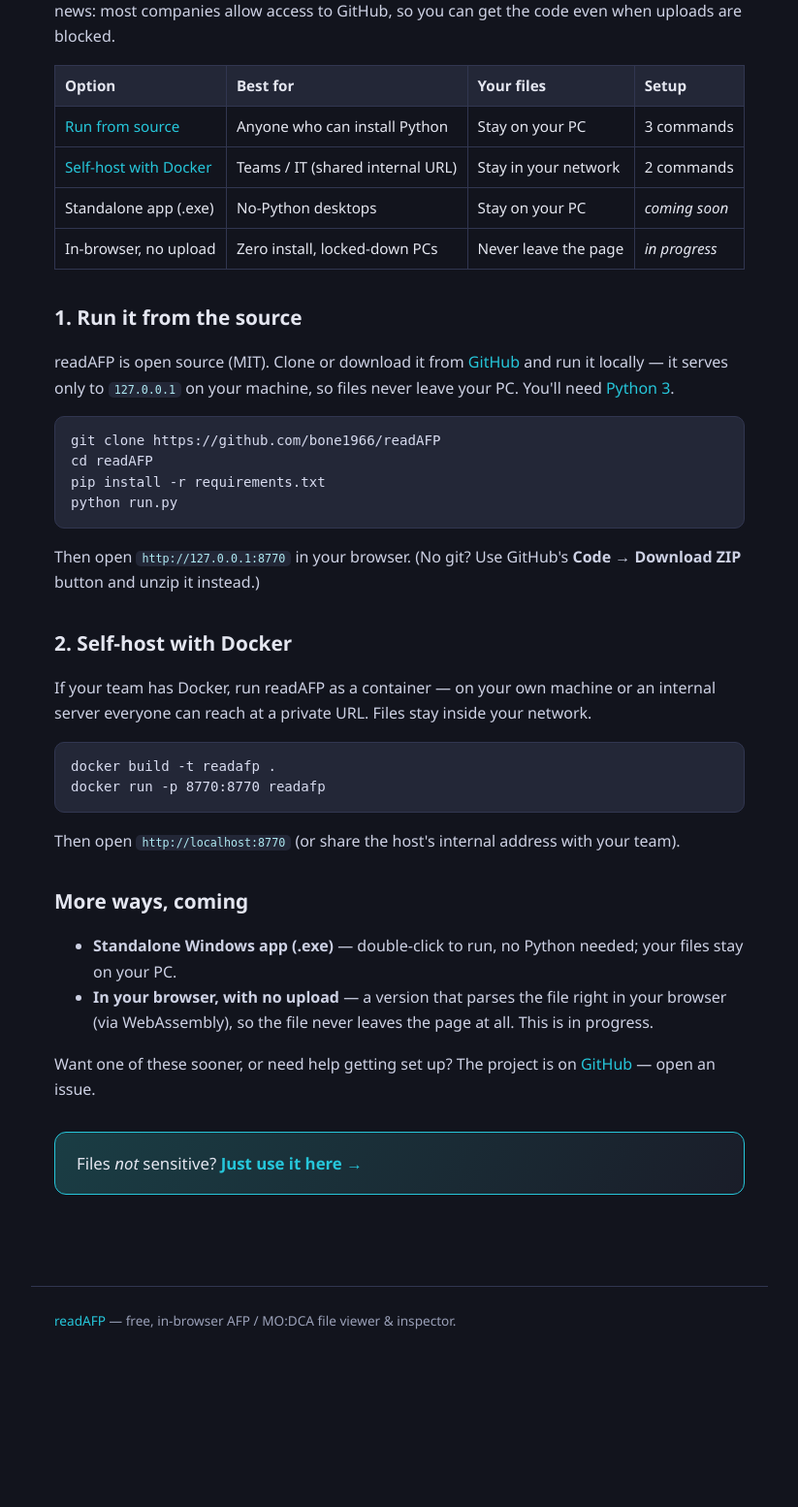
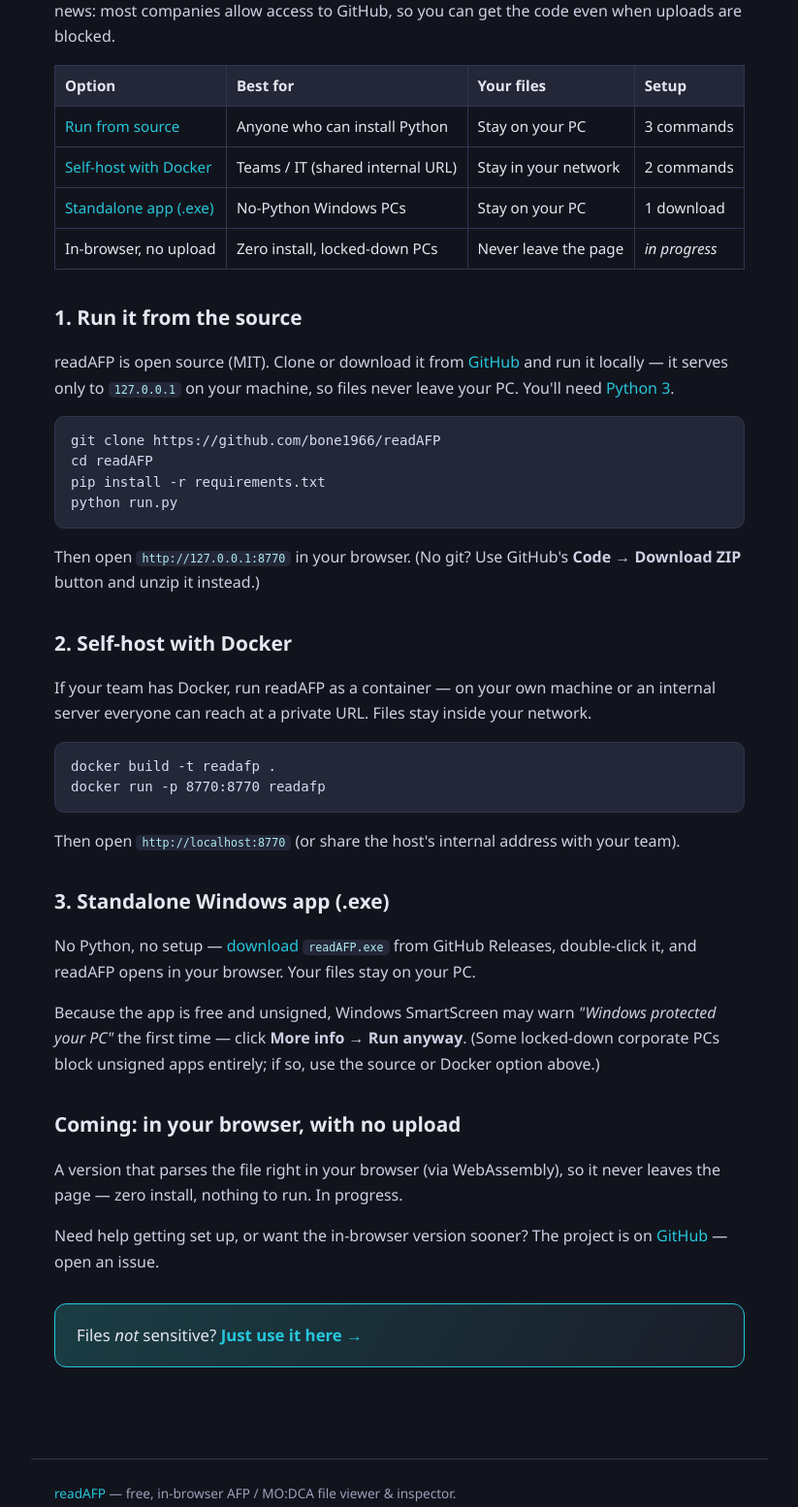
Before and after one commit to bone1966/readAFP, a Flask app: page /private in a window 1280 px wide. Shown: the part 355-1909 px from the top of the page at 97% size, without its empty margins (228-1051 px from the left). Before the commit the page ends 1726 px from the top, so only its background shows below. Run offline with Flask 3, Linux system fonts and the light colour scheme; some libraries are stand-ins or nearby versions.

Commit message:
feat: standalone Windows .exe (PyInstaller) + release CI
Adds a downloadable desktop build so people whose org blocks uploads can
run readAFP locally with no Python — files never leave their PC.

- desktop.py: launcher that serves the app with waitress (Windows-friendly,
  pure-Python) and opens the browser; honors READAFP_PORT / READAFP_NO_BROWSER.
- app.py: create_app + _SAMPLES_DIR are now PyInstaller-aware (resolve
  templates/static/samples under sys._MEIPASS when frozen). No change to the
  normal/server path.
- .github/workflows/release.yml: builds readAFP.exe on a v* tag (clean
  windows-latest runner) and attaches it to the GitHub Release.
- /private page: the .exe is now a real "download from Releases" section
  with the unsigned-SmartScreen note.

Verified locally: the launcher serves correctly via waitress, and
PyInstaller builds an 11.6 MB onefile exe with templates/static/samples +
segno bundled (exe execution itself is AV-blocked on locked-down machines —
the documented unsigned-exe caveat). 182 tests pass.

Co-Authored-By: Claude Opus 4.8 <noreply@anthropic.com>

```diff
--- a/src/readafp/app.py
+++ b/src/readafp/app.py
@@ -2,11 +2,20 @@
 
 import logging
 import platform
+import sys
 from collections import Counter
 from pathlib import Path
 from typing import Any, Dict, List
 
 from flask import Flask, Response, abort, render_template, request
+
+# Package directory for templates/static/samples. When frozen by PyInstaller
+# (the desktop .exe) the package data is unpacked under sys._MEIPASS, so
+# resolve against that; otherwise it's the directory of this module.
+if getattr(sys, "frozen", False):
+    _PKG_DIR = Path(getattr(sys, "_MEIPASS", ".")) / "readafp"
+else:
+    _PKG_DIR = Path(__file__).parent
 
 from readafp import __version__
 from readafp.foca import _decode_name, describe_foca_field
@@ -53,7 +62,7 @@ CODEPAGES = [
     ("cp1141", "cp1141 — Germany (euro)"),
 ]
 
-_SAMPLES_DIR = Path(__file__).parent / "samples"
+_SAMPLES_DIR = _PKG_DIR / "samples"
 
 # Bundled sample files shown on the landing page.
 SAMPLES = [
@@ -128,7 +137,14 @@ SAMPLES = [
 
 def create_app() -> Flask:
     """Build the Flask application."""
-    app = Flask(__name__)
+    if getattr(sys, "frozen", False):  # desktop .exe: data is under _MEIPASS
+        app = Flask(
+            __name__,
+            template_folder=str(_PKG_DIR / "templates"),
+            static_folder=str(_PKG_DIR / "static"),
+        )
+    else:
+        app = Flask(__name__)
     app.config["MAX_CONTENT_LENGTH"] = MAX_UPLOAD_BYTES
 
     @app.context_processor
--- a/src/readafp/templates/private.html
+++ b/src/readafp/templates/private.html
@@ -35,10 +35,10 @@
       <td>2 commands</td>
     </tr>
     <tr>
-      <td>Standalone app (.exe)</td>
-      <td>No-Python desktops</td>
+      <td><a href="#exe">Standalone app (.exe)</a></td>
+      <td>No-Python Windows PCs</td>
       <td>Stay on your PC</td>
-      <td><em>coming soon</em></td>
+      <td>1 download</td>
     </tr>
     <tr>
       <td>In-browser, no upload</td>
@@ -70,16 +70,23 @@ docker run -p 8770:8770 readafp</code></pre>
   <p>Then open <code>http://localhost:8770</code> (or share the host's internal
   address with your team).</p>
 
-  <h2>More ways, coming</h2>
-  <ul>
-    <li><strong>Standalone Windows app (.exe)</strong> — double-click to run,
-    no Python needed; your files stay on your PC.</li>
-    <li><strong>In your browser, with no upload</strong> — a version that parses
-    the file right in your browser (via WebAssembly), so the file never leaves
-    the page at all. This is in progress.</li>
-  </ul>
-  <p>Want one of these sooner, or need help getting set up? The project is on
-  <a href="https://github.com/bone1966/readAFP">GitHub</a> — open an issue.</p>
+  <h2 id="exe">3. Standalone Windows app (.exe)</h2>
+  <p>No Python, no setup —
+  <a href="https://github.com/bone1966/readAFP/releases/latest">download
+  <code>readAFP.exe</code></a> from GitHub Releases, double-click it, and
+  readAFP opens in your browser. Your files stay on your PC.</p>
+  <p>Because the app is free and unsigned, Windows SmartScreen may warn
+  <em>"Windows protected your PC"</em> the first time — click
+  <strong>More info → Run anyway</strong>. (Some locked-down corporate PCs
+  block unsigned apps entirely; if so, use the source or Docker option above.)</p>
+
+  <h2>Coming: in your browser, with no upload</h2>
+  <p>A version that parses the file right in your browser (via WebAssembly),
+  so it never leaves the page — zero install, nothing to run. In progress.</p>
+
+  <p>Need help getting set up, or want the in-browser version sooner? The
+  project is on <a href="https://github.com/bone1966/readAFP">GitHub</a> —
+  open an issue.</p>
 
   <a class="cta" href="/">Files <em>not</em> sensitive? <strong>Just use it here →</strong></a>
 {% endblock %}
```
Also changed, not shown: CLAUDE.md (+2 -0 lines), desktop.py (added, +44 -0 lines), .github/workflows/release.yml (added), 1 other file.
